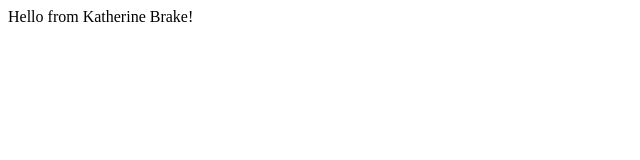
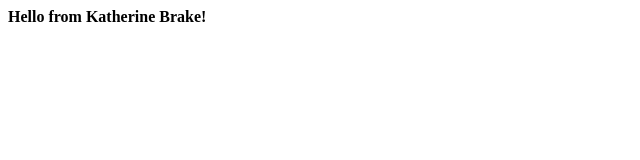
Before and after one commit to kathbrake/ITM352_S22_repo, a plain HTML site: page Brake_Katherine_hello.html in a window 1280 px wide. Shown: the full height of the page, 0-640 px from the left. Drawn offline with Linux system fonts and the light colour scheme.

Commit message:
Update Brake_Katherine_hello.html

```diff
--- a/Brake_Katherine_hello.html
+++ b/Brake_Katherine_hello.html
@@ -1,3 +1,3 @@
 <html>
-    Hello from Katherine Brake!
+    <b>Hello from Katherine Brake!</b>
 </html>
```
